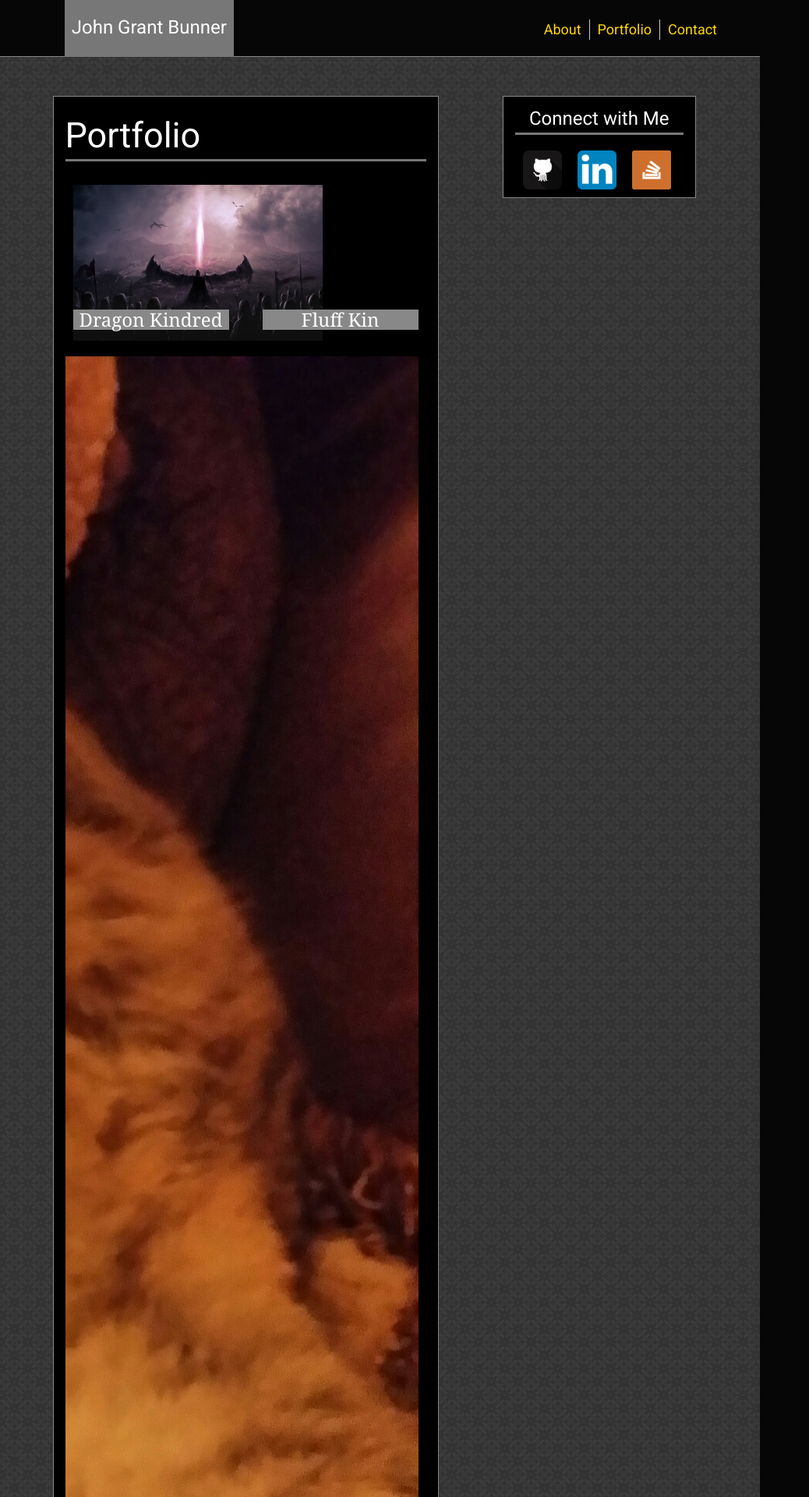
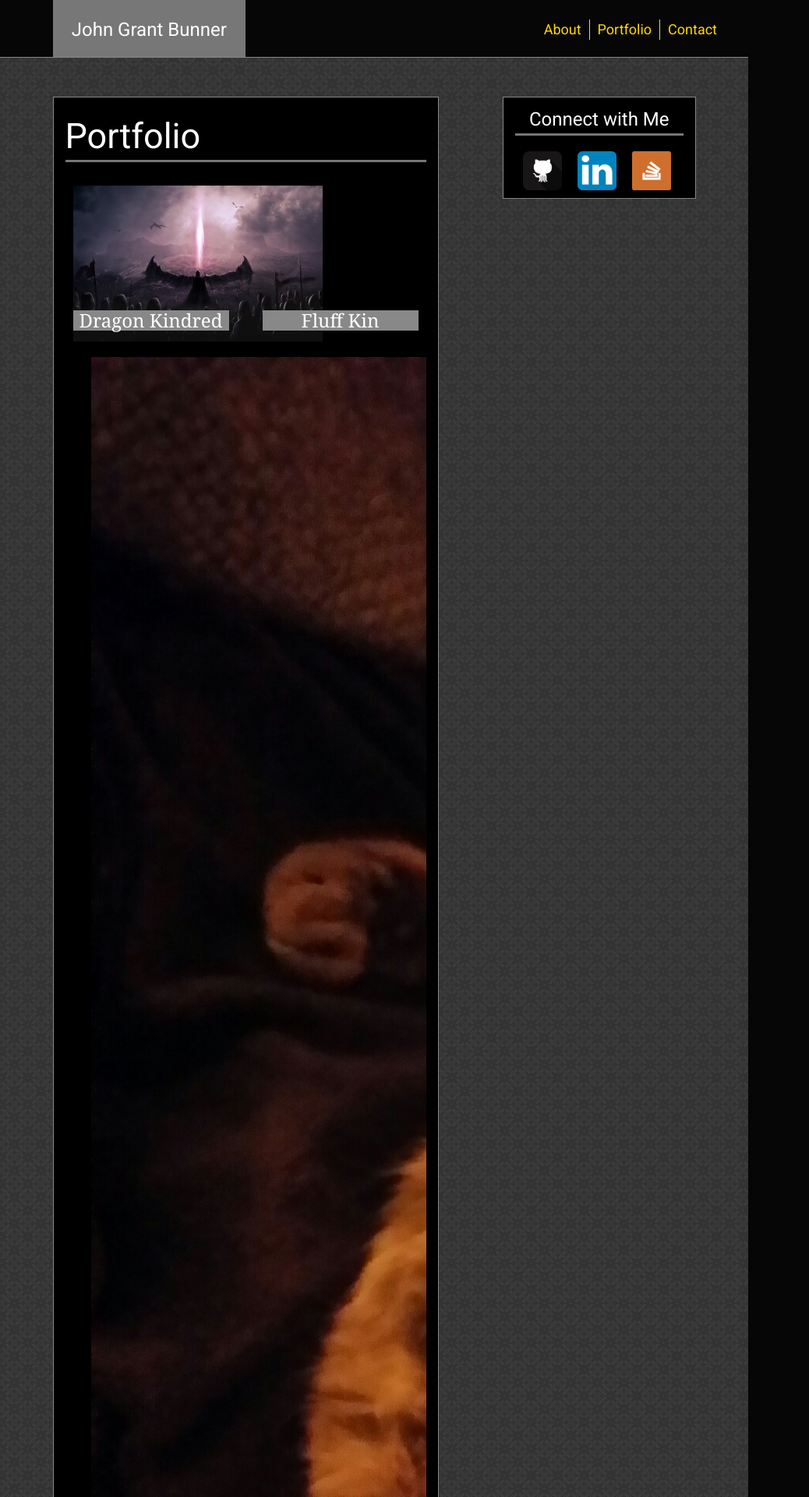
Before and after one commit to ScribeDK/Portfolio, a PHP site: page /assignment2/portfolio.html in a window 1280 px wide. Shown: the top 1920 px of the page at 78% size, without its empty margins (0-1038 px from the left). Run offline with PHP 8.4, Linux system fonts and the light colour scheme.

Commit message:
Portfolio

```diff
--- a/assignment2/assets/css/style.css
+++ b/assignment2/assets/css/style.css
@@ -2,7 +2,8 @@
 	padding: 0;
 	height: 100%;}
 
-#Size{width: 960px;}
+#Size{width: 960px;
+	overflow: auto;}
 
 .MainBox{background-image: url("../images/dark_embroidery.png");
 	background-repeat: repeat;
@@ -11,16 +12,18 @@
 	min-height: 400px;
 	padding-bottom: 50px;}
 
-.UpperSection{height: 73px;
+.SubSection{min-height: 20px;
+	max-height: 73px;}
+
+.UpperSection{min-height: 73px;
 	border-bottom: solid #888888 1px;}
 
-.SubSection{height:73px;}
-
 .LowerSection{border-top: solid #888888 1px;
-	height: 73px;}
+	height: 73xp;}
 
 .SectionBorder {border: solid #888888 1px;
-	background-color: black;}
+	background-color: black;
+	overflow: auto;}
 
 #SubmitBtn{font-family:'Georgia', Times, Times New Roman, serif;
 	font-size: 20px;
@@ -33,14 +36,11 @@
 
 #SubmitBtn:active{background-color: gold;}
 
-#MyName {margin-top: 0px;
+.MyName {margin-top: 0px;
 	background-color: #777777;
-	padding-top: 10%;
 	height: 73px;
+	padding-top: 15px;
 	text-align: center;}
-
-.TealLine{background-color:#4aaaa5;
-	height: 6px;}
 
 #Copyright{margin-top: 10%;
 	text-align: center;}
@@ -103,7 +103,7 @@
 	margin: 10px;
 	z-index: 1;}
 
-.PicturePortfolio-R{float:right;}
+.PicturePortfolio-R{margin-left: 33px;}
 
 .Title{padding-top: 5px;
 	padding-bottom: 5px;
--- a/assignment2/portfolio.html
+++ b/assignment2/portfolio.html
@@ -13,12 +13,12 @@
 	<section class="row UpperSection">
 		<section class="col-md-1 SubSection">
 		</section>
-		<section class="col-md-3 SubSection">
-			<h4 id="MyName">John Grant Bunner</h1>
+		<section class="col-md-3 MyName">
+			<h4>John Grant Bunner</h4>
 		</section>
 		<section class="col-md-4 SubSection">
 		</section>
-		<section class="col-md-4 SubSection">
+		<section class="col-md-4">
 			<a class="Links Links-R" href="contact.html">Contact</a>
 			<a class="Links" href="portfolio.html">Portfolio</a>
 			<a class="Links" href="index.html">About</a>
@@ -49,7 +49,7 @@
 		<img class="PicturePortfolio" alt="Lillah 4" src="assets/images/Lillah-4.jpg" />
 	</section>
 
-		<section class="col-md-1">
+		<section class="col-md-1 SubSection">
 		</section>
 
 		<section class="col-md-3 SectionBorder">
```
Also changed, not shown: assignment2/contact.html (+4 -4 lines), assignment2/index.html (+4 -4 lines).
